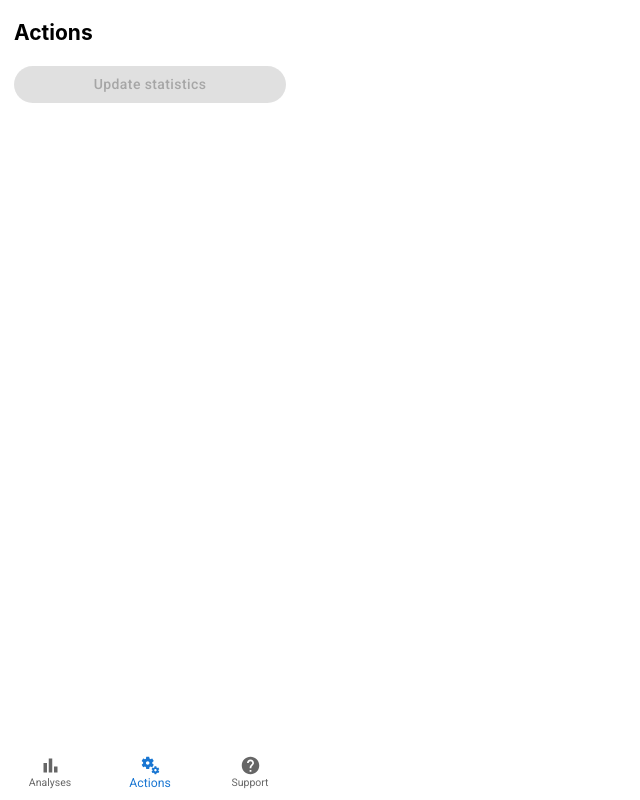
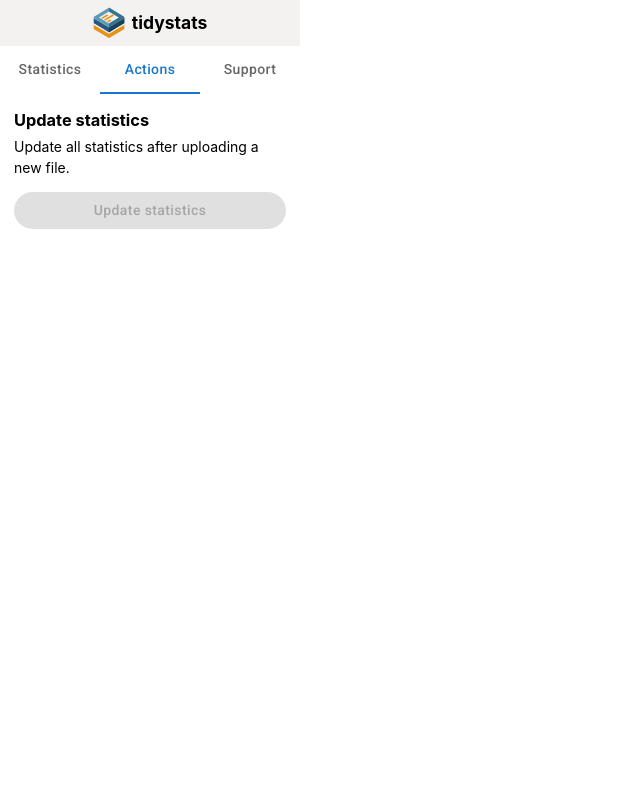
Before and after one commit to WillemSleegers/tidystats-Google-Docs-add-in, a React (Vite) app: page / in a window 1280 px wide. Both pictures are taken after a click on the tab "Actions". Shown: the whole page, without its empty margins (0-640 px from the left). Built offline with nearby package versions, Linux system fonts and the light colour scheme.

Commit message:
More updates

```diff
--- a/src/App.tsx
+++ b/src/App.tsx
@@ -1,12 +1,13 @@
-import { useState } from "react"
+import { useState, SyntheticEvent } from "react"
 import {
   createTheme,
   ThemeProvider,
   Button,
-  BottomNavigation,
-  BottomNavigationAction,
+  Link,
+  Tabs,
+  Tab,
 } from "@mui/material"
-import { BarChart, MiscellaneousServices, Help } from "@mui/icons-material"
+import { Header } from "./components/Header"
 import { Upload } from "./components/Upload"
 import { Analyses } from "./components/Analyses"
 import { Tidystats } from "./classes/Tidystats"
@@ -36,8 +37,31 @@ function App() {
   const [tidystats, setTidystats] = useState<Tidystats>()
   const [value, setValue] = useState(0)
 
+  function a11yProps(index: number) {
+    return {
+      id: `simple-tab-${index}`,
+      "aria-controls": `simple-tabpanel-${index}`,
+    }
+  }
+
+  const handleChange = (_event: SyntheticEvent, newValue: number) => {
+    setValue(newValue)
+  }
+
   return (
     <ThemeProvider theme={theme}>
+      <Header />
+      <Tabs
+        value={value}
+        onChange={handleChange}
+        aria-label="basic tabs example"
+        variant="fullWidth"
+      >
+        <Tab label="Statistics" {...a11yProps(0)} />
+        <Tab label="Actions" {...a11yProps(1)} />
+        <Tab label="Support" {...a11yProps(2)} />
+      </Tabs>
+
       <div style={{ marginBottom: "56px" }}>
         {value == 0 && (
           <>
@@ -47,7 +71,8 @@ function App() {
         )}
         {value == 1 && (
           <div style={{ margin: "1rem" }}>
-            <h2>Actions</h2>
+            <h3>Update statistics</h3>
+            <p>Update all statistics after uploading a new file.</p>
             <div>
               <Button
                 variant="contained"
@@ -65,37 +90,31 @@ function App() {
         )}
         {value == 2 && (
           <div style={{ margin: "1rem" }}>
-            <h2>Support</h2>
+            <h3>Support</h3>
+            <h4>How to Use</h4>
+            <ol style={{ paddingInlineStart: "1rem" }}>
+              <li>
+                Use the tidystats{" "}
+                <Link href="https://www.tidystats.io/r-package/">
+                  R package
+                </Link>{" "}
+                to save statistics into a JSON file.
+              </li>
+              <li>Upload the JSON file in the Analyses tab.</li>
+              <li>Click on statistics to insert them into the document.</li>
+            </ol>
+            <h4>More information</h4>
             <p>
               For more information on how to use tidystats, including examples
               and FAQs, see the tidystats{" "}
-              <a href="https://www.tidystats.io" target="_blank">
+              <Link href="https://www.tidystats.io" target="_blank">
                 website
-              </a>
+              </Link>
               .
             </p>
           </div>
         )}
       </div>
-      <BottomNavigation
-        showLabels
-        value={value}
-        onChange={(_event, newValue) => {
-          setValue(newValue)
-        }}
-        sx={{
-          position: "fixed",
-          bottom: 0,
-          width: "300px",
-        }}
-      >
-        <BottomNavigationAction label="Analyses" icon={<BarChart />} />
-        <BottomNavigationAction
-          label="Actions"
-          icon={<MiscellaneousServices />}
-        />
-        <BottomNavigationAction label="Support" icon={<Help />} />
-      </BottomNavigation>
     </ThemeProvider>
   )
 }
--- a/src/components/Header.tsx
+++ b/src/components/Header.tsx
@@ -3,6 +3,7 @@ export const Header = () => {
     <div
       style={{
         background: "var(--gray)",
+        padding: "0.5rem",
         display: "flex",
         gap: "0.5rem",
         justifyContent: "center",
@@ -10,14 +11,14 @@ export const Header = () => {
       }}
     >
       <Logo />
-      <h1 style={{ fontSize: "1.25rem" }}>tidystats</h1>
+      <span style={{ fontSize: "1.25rem", fontWeight: "bold" }}>tidystats</span>
     </div>
   )
 }
 
 const Logo = () => {
   return (
-    <svg width={42} height={42} viewBox="0 0 224 224">
+    <svg width={32} height={32} viewBox="0 0 224 224">
       <g>
         <path
           d="M219 119.003 L219 149.003 C219 154.003 219 154.003 214 157.003
--- a/src/global.css
+++ b/src/global.css
@@ -19,3 +19,14 @@
 body {
   margin: 0 auto;
 }
+
+h1,
+h2,
+h3,
+h4 {
+  margin: 0;
+}
+
+p {
+  margin-top: 0.25rem;
+}
```
